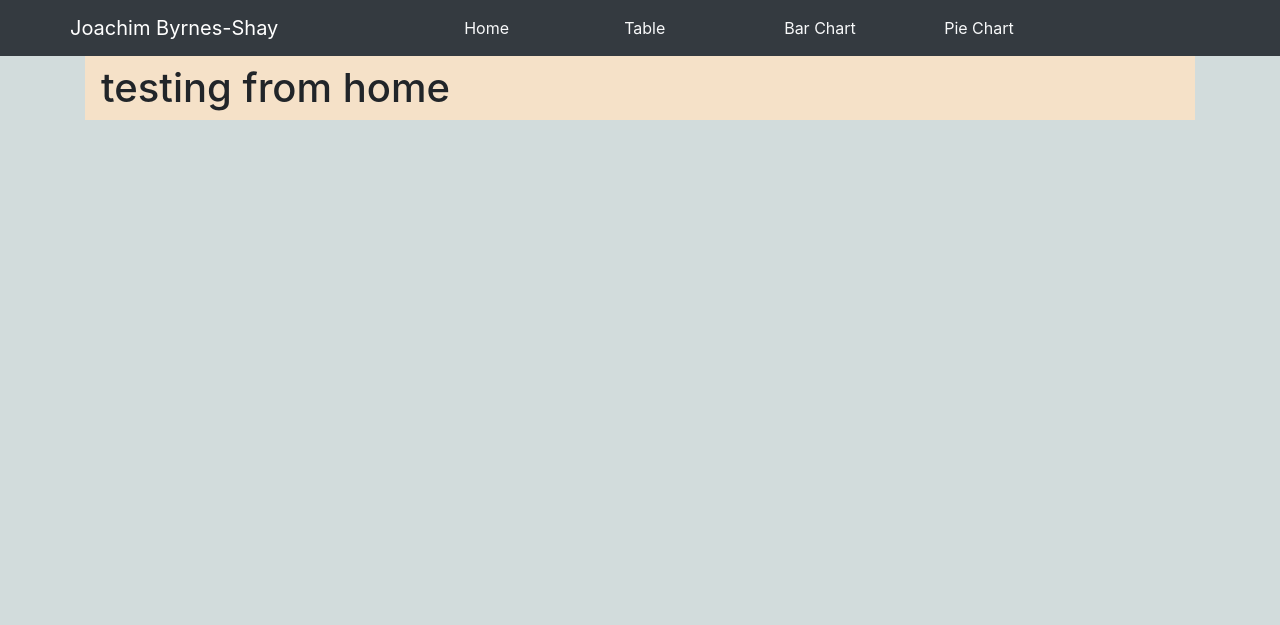
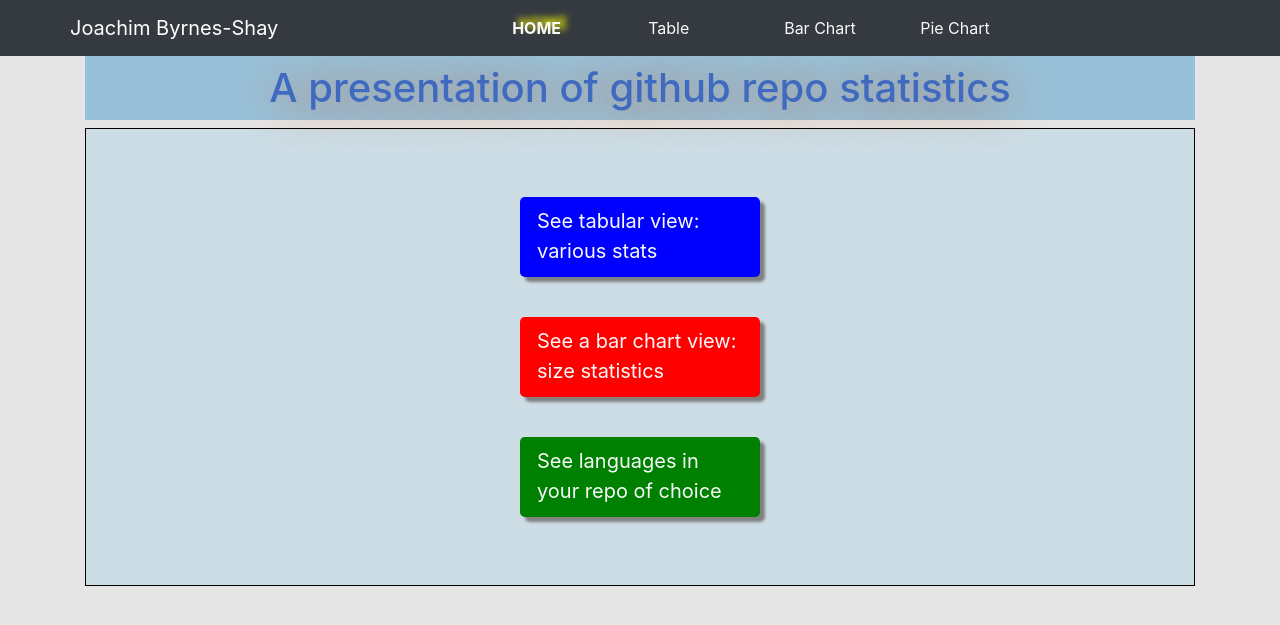
Before and after one commit to JoachimByrnesShay/dashboard-project1, a Django app: page / in a window 1280 px wide. Shown: the top 625 px of the page. Run offline with Django 3.2, Linux system fonts and the light colour scheme; some libraries are stand-ins or nearby versions.

Commit message:
styling finished; active link functionality added; home page finished; sorting PaginatedList figured out, not complete

```diff
--- a/my_github_dash/static/css/styles.css
+++ b/my_github_dash/static/css/styles.css
@@ -1,14 +1,61 @@
 h1 {
   background: rgb(245,225,200);
+  background: #98c1d9;
   padding: .2em 0.4em .2em 0.4em;
+  color: hsl(220,50%,50%);
+  text-shadow: 4px 4px 1em hsl(20,50%,50%);
 }
 
 body {
-  background: rgb(210,220,220);
+  background: rgb(215,240,240);
+  background: #e5e5e5;
+}
+
+.home-buttons {
+  background: hsla(200,50%,80%,.5);
+  padding: 3em;
+  border: 1px solid black;
+}
+
+.home-buttons a.btn {
+  margin: 1em;
+  display: inline-block;
+  width: 12em;
+  height: 4em;
+  text-align: left;
+  box-shadow: 5px 5px 3px grey;
+}
+
+.btn.blue-bg {
+  background: blue;
+}
+
+.btn.green-bg {
+  background: green;
+}
+
+.btn.red-bg {
+  background: red;
+}
+
+.yellow-bg {
+  background: yellow;
+}
+
+div.text-center::nth-of-type(1) {
+  background: blue;
+}
+
+.home-buttons span {
+  word-break: keep-all;
 }
 
 table.table {
   background-color: white;
+}
+
+thead {
+  background: #98c1d9;
 }
 
 table.table td {
@@ -22,13 +69,20 @@ span.table-cell {
   margin: .4em;
   display: inline-block;
   background: rgb(240,240,240);
+  background: grey;
+  background: #e5e5e5;
+  background: #eddcd2;
+  color: hsl(220,50%,50%);
+  color: black;
   padding: .2em .5em .2em .5em;
-  border-radius: .5em;
+  border-radius: 4px;
+  border: 1px solid grey;
 }
 
-li.nav-item {
-  float: right;
-  margin-right: 2em;
+li.nav-item {/* float: right;
+ *//* margin-right: 2em;
+ */
+  margin-right: .5em;
   width: 5em;
   background: grey;
 }
@@ -39,15 +93,30 @@ ul {
 li.nav-item a {
   position: absolute;
   top: .5em;
-  border-radius: 1em;
+  border-radius: .2em;
   max-width: 100%;
+  padding: .5em;
 }
 
-li.nav-item .nav-link:hover {
-  text-shadow: 0em 0em 1em yellow;
+.active {
+  text-shadow: .4em -.3em .4em yellow;
   font-weight: bold;
   max-width: 100%;
   text-transform: uppercase;
+}
+
+li.nav-item:hover a {
+  text-shadow: -.4em .3em .5em orange;
+  font-weight: bold;
+  max-width: 100%;
+  text-transform: uppercase;
+}
+
+nav ul.nav:hover a.active {
+  text-shadow: none;
+  font-weight: normal;
+  text-transform: normal;
+  border: none;
 }
 
 .pie-display {
@@ -56,11 +125,19 @@ li.nav-item .nav-link:hover {
 }
 
 .btn {
+  color: white;
   background: black;
-  color: white;
 }
 
 input {
   background: hsl(100,100%,70%);
   font-weight: bold;
 }
+
+h2.pie-repo {
+  background-color: #F7CAD0;
+}
+
+.bar-display {
+  border: 1px solid black;
+}
--- a/my_github_dash/templates/base.html
+++ b/my_github_dash/templates/base.html
@@ -10,7 +10,8 @@
     <link rel="stylesheet" href="https://stackpath.bootstrapcdn.com/bootstrap/4.1.3/css/bootstrap.min.css" integrity="sha384-MCw98/SFnGE8fJT3GXwEOngsV7Zt27NXFoaoApmYm81iuXoPkFOJwJ8ERdknLPMO" crossorigin="anonymous">
 
     <link rel="stylesheet" href="{% static 'css/styles.css' %}" />
-
+    {% block css-extra %}
+    {% endblock %}
 </head>
 
 <body>
@@ -20,12 +21,14 @@
         <div class="navbar-header">
           <a class="navbar-brand" href="{% url 'home' %}">Joachim Byrnes-Shay</a>
         </div>
+        {% block navbar %}
         <ul class="nav navbar-nav ml-auto mr-auto">
-          <li class="nav-item"><a class='nav-link text-light' href="{% url 'home' %}">Home</a></li>
-          <li class="nav-item ml-5"><a class='nav-link text-light' href="{% url 'table' %}">Table</a></li>
-          <li class="nav-item ml-5"><a class='nav-link text-light' href="{% url 'bar_chart' %}">Bar Chart</a></li>
-          <li class="nav-item ml-5"><a class='nav-link text-light' href="{% url 'pie_chart' %}">Pie Chart</a></li>
+          <li class="nav-item"><a class='nav-link text-light {{home_active}}' href="{% url 'home' %}">Home</a></li>
+          <li class="nav-item ml-5"><a class='nav-link text-light {{table_active}}' href="{% url 'table' %}">Table</a></li>
+          <li class="nav-item ml-5"><a class='nav-link text-light {{bar_chart_active}}' href="{% url 'bar_chart' %}">Bar Chart</a></li>
+          <li class="nav-item ml-5"><a class='nav-link text-light {{pie_chart_active}}' href="{% url 'pie_chart' %}">Pie Chart</a></li>
         </ul>
+        {% endblock %}
       </div>
     </nav>
   </header>
--- a/my_github_dash/templates/pages/bar.html
+++ b/my_github_dash/templates/pages/bar.html
@@ -1,7 +1,7 @@
 {% extends 'base.html' %}
 {% load mathfilters %}
 {% block content %}
-
+<div class='bar-display'>
 <embed type="image/svg+xml" src="{{ chart_render|safe}}" />
-
+</div>
 {% endblock %}
--- a/my_github_dash/templates/pages/home.html
+++ b/my_github_dash/templates/pages/home.html
@@ -1,7 +1,15 @@
 {% extends 'base.html' %}
 {% block content %}
-
-<h1> testing from home </h1>
-
-
+<h1 class='text-center'> A presentation of github repo statistics </h1>
+<div class='home-buttons'>
+    <div class='text-center'>
+        <a class='btn btn-lg text-light blue-bg' href="{% url 'table' %}">See tabular view:<br> various stats</a>
+    </div>
+    <div class='text-center'>
+        <a class='btn btn-lg text-light red-bg' href="{% url 'bar_chart' %}">See a bar chart view:<br> size statistics</a>
+    </div>
+    <div class='text-center'>
+        <a class='btn btn-lg text-light green-bg' href="{% url 'pie_chart' %}"><span>See languages in<br> your repo of choice</span></a>
+    </div>
+</div>
 {% endblock %}
--- a/my_github_dash/templates/pages/pie.html
+++ b/my_github_dash/templates/pages/pie.html
@@ -3,11 +3,13 @@
 {% block content %}
 <h1>Languages used</h1>
 <div class='pie-display'>
+<h2 class='pie-repo'>
 {% if form.repo_name.value %}
   GITHUB REPO:  {{ form.user_name.value}}/{{form.repo_name.value}}
 {% else %}
   Please make sure the Github repository you request exists!
 {% endif %}
+</h2>
 <form class="form" method="POST">
     {% csrf_token %}
 
--- a/my_github_dash/views.py
+++ b/my_github_dash/views.py
@@ -21,6 +21,7 @@ class BlankRepoForm(forms.Form):
 
 def home(request):
     context = {}
+    context['home_active'] = 'active'
     return render(request, 'pages/home.html', context)
 
 
@@ -62,17 +63,43 @@ def get_repo(user, repo):
     return repo
 
 
+def lower_case(e):
+    return capitalize(str(e.name))
+
 def table(request):
     context = {}
-    context['repos'] = get_repos()
-
+   # context['repos'] = get_repos().sort(my_names(e))
+    stuff =  get_repos()
+    things =  sorted(stuff, key=lambda k: k.name.lower())
+    context['repos'] = things
+    context['table_active'] = 'active'
     return render(request, 'pages/table.html', context)
 
 
 def bar_chart(request):
+    from pygal.style import Style
+    from pygal.style import DarkStyle, DarkSolarizedStyle, LightStyle
+
+    custom_style = Style(
+      background='#EDDCD2',
+      #background='#a4aced9',
+     # plot_background='#EDF6F9',
+      #plot_background="#F0EFCB",
+      #plot_background='#FEFAE0',
+      #plot_background='#FEEAFA',
+      plot_background='#EDF2FB',
+
+      foreground='#370617',
+      foreground_srrong='#FFFFFF',
+      foreground_subtle='#000000',
+      opacity='1',
+      opacity_hover='0.3',
+      title_font_size=30,
+      transition='400ms ease-in')
     context = {}
-    line_chart = pygal.HorizontalBar(truncate_label=30)
-    line_chart = pygal.Bar(truncate_label=30)
+
+    #line_chart = pygal.Bar(truncate_label=30, style=custom_style)
+    line_chart = pygal.Bar(truncate_label=30, style=custom_style)
     line_chart.title = 'Repos by size'
     repos = get_repos()
 
@@ -81,7 +108,7 @@ def bar_chart(request):
 
     chart_svg = line_chart.render_data_uri()
     context['chart_render']= chart_svg
-
+    context['bar_chart_active'] = 'active'
     return render(request, 'pages/bar.html', context)
 
 
@@ -90,9 +117,22 @@ def bar_chart(request):
 # PIE chart fucntionality contingent upon this
 
 def pie_chart(request):
+    from pygal.style import Style
+    custom_style = Style(
+      background='#343A40',
+      plot_background="#FEFFE9",
+      foreground='#FFFFFF',
+      foreground_strong='#FFFFFF',
+      foreground_subtle='#000000',
+      opacity='1',
+      opacity_hover='1',
+      title_font_size=24,
+      transition='400ms ease-in')
+      #colors=('#1A535C', '#4ECDC4', '#F7FFF7', '#FF6B6B', '#FFE66D'))
+
     context = {}
     context['pie_render'] = None
-    pie_chart = pygal.Pie()
+    pie_chart = pygal.Pie(style=custom_style)
     if request.POST:
         print(request.POST)
         form = RepoForm(request.POST)
@@ -128,6 +168,6 @@ def pie_chart(request):
         default_user = 'JoachimByrnesShay'
         repo = get_repos()[1].name
         form = RepoForm()
-
+    context['pie_chart_active'] = 'active'
     context['form'] = form
     return render(request, 'pages/pie.html', context)
```
Also changed, not shown: my_github_dash/templates/pages/table.html (+11 -5 lines).
